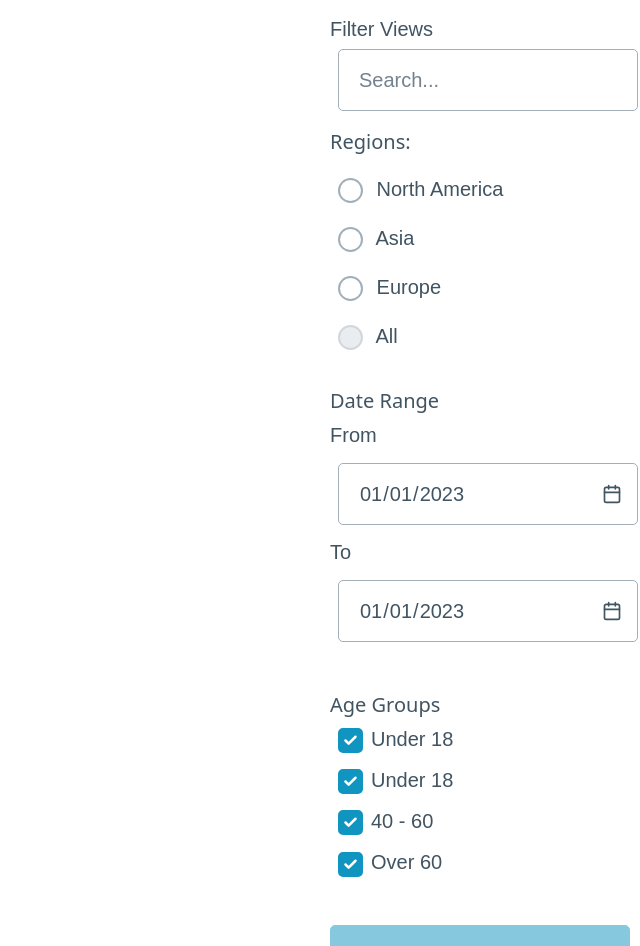
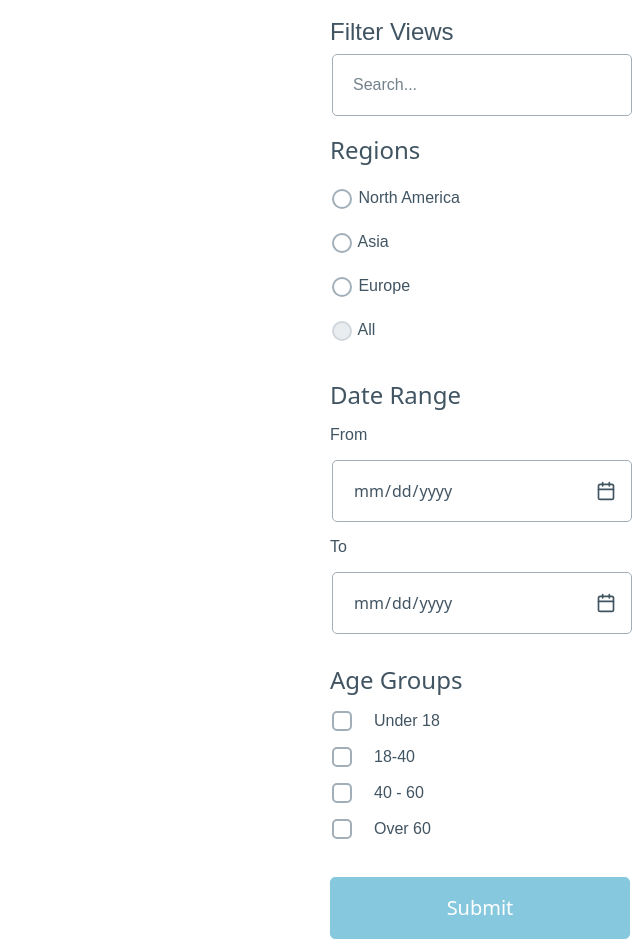
Before and after one commit to ankurvaseashta/video-tracker, an Angular app: page /dashboard in a window 1280 px wide. Shown: the top 946 px of the page, without its empty margins (640-1280 px from the left). Built offline with nearby package versions, Linux system fonts and the light colour scheme; no server answers.

Commit message:
Fixed Filter Views and added support for date range and ages

```diff
--- a/src/app/dashboard/stat-filters/stat-filters.component.html
+++ b/src/app/dashboard/stat-filters/stat-filters.component.html
@@ -1,60 +1,61 @@
 <form class="padding-10" [formGroup]="filters" (ngSubmit)="submit()">
   <!-- Grid -->
   <div class="grid">
-
     <!-- Markup example 1: input is inside label -->
     <label for="search">
-      Filter Views
+      <legend class="fontsize-larger">Filter Views</legend>
       <input type="text" id="search" name="search" placeholder="Search..." [formControl]="filters.controls.search">
     </label>
   </div>
 
   <fieldset>
-    <legend>Regions:</legend>
-    <label for="North America">
-      <input type="radio" id="North America" value="North America" [formControl]="filters.controls.region" >
+    <legend class="fontsize-larger">Regions</legend>
+    <label class="fontsize-medium" for="North America">
+      <input type="radio" id="North America" value="North America" [formControl]="filters.controls.region">
       North America
     </label>
-    <label for="Asia">
+    <label class="fontsize-medium" for="Asia">
       <input type="radio" id="Asia" value="Asia" [formControl]="filters.controls.region">
       Asia
     </label>
-    <label for="Europe">
+    <label class="fontsize-medium" for="Europe">
       <input type="radio" id="Europe" value="Europe" [formControl]="filters.controls.region">
       Europe
     </label>
-    <label for="All">
+    <label class="fontsize-medium" for="All">
       <input type="radio" id="All" value="All" disabled>
       All
     </label>
   </fieldset>
 
-    Date Range
-  <label for="start">From</label>
-  <input type="date" id="start" name="start" value="2023-01-01" min="2018-01-01" max="2050-12-31" />
-  <label for="start">To</label>
-  <input type="date" id="to" name="to" value="2023-01-01" min="2018-01-01" max="2050-12-31" />
+  <fieldset>
+    <legend class="fontsize-larger">Date Range</legend>
+    <label class="fontsize-medium" for="start">From</label>
+    <input type="date" id="start" name="start" value="mm/dd/yyyy" min="1999-01-01" max="2100-12-31" [formControl]="filters.controls.startdate">
+    <label class="fontsize-medium" for="start">To</label>
+    <input type="date" id="to" name="to" value="mm/dd/yyyy" min="1999-01-01" max="2100-12-31" [formControl]="filters.controls.enddate">
 
-  <legend style="padding-top: 2rem">Age Groups</legend>
+    <legend class="padding-top-10 fontsize-larger">Age Groups</legend>
     <div>
-    <input type="checkbox" id="under-18" name="under-18" checked />
-    <label for="under-18">Under 18</label>
+      <input type="checkbox" id="under-18" name="under-18" [formControl]="filters.controls.ageGroup1">
+      <label class="padding-left-10 fontsize-medium" for="under-18">Under 18</label>
     </div>
     <div>
-    <input type="checkbox" id="18-40" name="under-18" checked />
-    <label for="18-40">Under 18</label>
+      <input type="checkbox" id="18-40" name="18-40" [formControl]="filters.controls.ageGroup2">
+      <label class="padding-left-10 fontsize-medium" for="18-40">18-40</label>
     </div>
     <div>
-    <input type="checkbox" id="40-60" name="under-18" checked />
-    <label for="40-60">40 - 60</label>
+      <input type="checkbox" id="40-60" name="40-60" [formControl]="filters.controls.ageGroup3">
+      <label class="padding-left-10 fontsize-medium" for="40-60">40 - 60</label>
     </div>
     <div>
-    <input type="checkbox" id="over-60" name="under-18" checked />
-    <label for="over-60">Over 60</label>
+      <input type="checkbox" id="over-60" name="over-60" [formControl]="filters.controls.ageGroup4">
+      <label class="padding-left-10 fontsize-medium" for="over-60">Over 60</label>
     </div>
+  </fieldset>
 
   <!-- Buttons -->
-  <div style="padding-top: 2rem">
+  <div style="padding-top: .5rem">
     <button type="submit" [disabled]="!filters.valid">Submit</button>
     <button type="reset">Reset</button>
   </div>
--- a/src/app/dashboard/stat-filters/stat-filters.component.scss
+++ b/src/app/dashboard/stat-filters/stat-filters.component.scss
@@ -1,4 +1,3 @@
-input,
 label {
   margin: 0.4rem 0;
   font:
@@ -13,5 +12,14 @@ p {
 }
 
 input {
-  margin: 0.4rem;
+  font-size: medium;
+  margin: 0.4rem 0.1rem;
 }
+
+.padding-top-10 {
+  padding-top: 1rem;
+}
+
+.padding-left-10 {
+  padding-left: 1rem;
+}
--- a/src/app/dashboard/stat-filters/stat-filters.component.ts
+++ b/src/app/dashboard/stat-filters/stat-filters.component.ts
@@ -14,16 +14,24 @@ export class StatsFiltersComponent {
   filters:FormGroup<{
     search : FormControl<string | null>;
     region : FormControl<string | null>;
-    date : FormControl<string | null>;
-    age : FormControl<number | null>;
+    startdate : FormControl<string | null>;
+    enddate : FormControl<string | null>;
+    ageGroup1 : FormControl<any | null>;
+    ageGroup2 : FormControl<any | null>;
+    ageGroup3 : FormControl<any | null>;
+    ageGroup4 : FormControl<any | null>;
   }>
 
   constructor(fb:FormBuilder) {
     this.filters = fb.group({
       search: [''],
       region: ['', Validators.required],
-      date:[''],
-      age:[0]
+      startdate:[''],
+      enddate:[''],
+      ageGroup1:[''],
+      ageGroup2:[''],
+      ageGroup3:[''],
+      ageGroup4:['']
     })
   }
 
--- a/src/styles.scss
+++ b/src/styles.scss
@@ -15,7 +15,11 @@ ul il {
 //}
 
 .fontsize-medium {
-  font-size: medium;
+  font-size: medium !important;
+}
+
+.fontsize-larger {
+  font-size: larger !important;
 }
 
 //.overflow-y{
```
Lines whose indentation alone changed are shown as unchanged.
